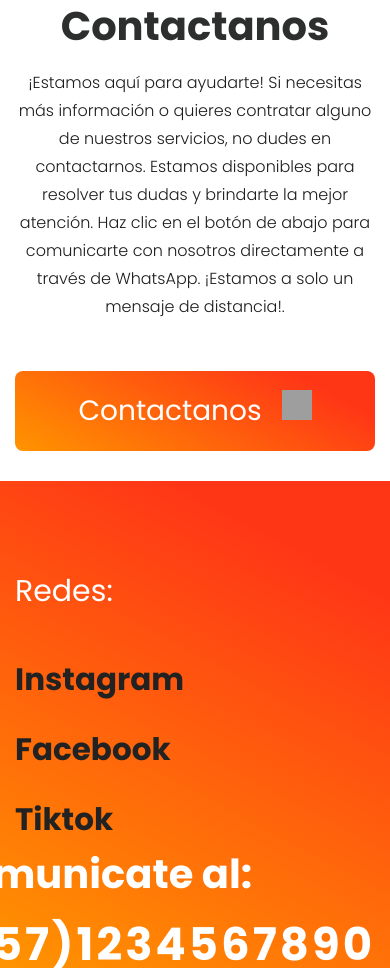
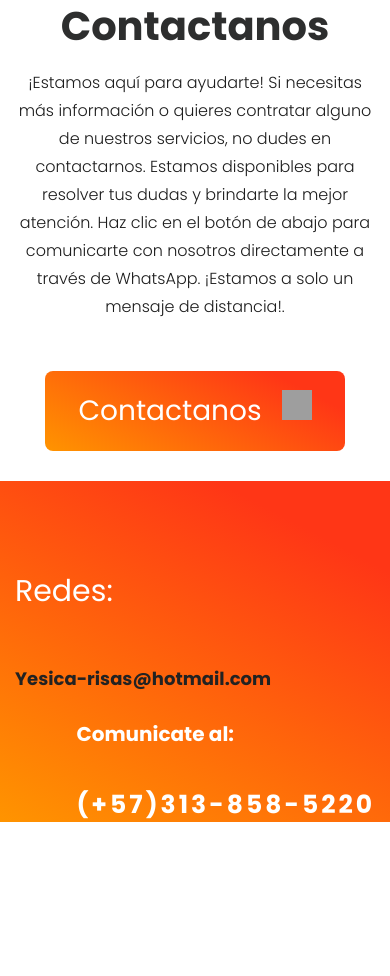
Before and after one commit to digitalpruu/Disfraces_y_lavaseco_harby, a plain HTML site: page index.html in a window 390 px wide. Shown: the part 2282-3258 px from the top of the page. After the commit the page ends 3104 px from the top, so only its background shows below. Drawn offline with nearby package versions, Linux system fonts and the light colour scheme; grey boxes are pictures that could not be loaded.

Commit message:
Initial commit from script

```diff
--- a/css/responsive.css
+++ b/css/responsive.css
@@ -27,6 +27,18 @@
         flex-direction: column;
         text-align: center;
     }
+    .call_now2 span {
+        font-size: 18px;
+    }
+    .call_now span {
+        font-size: 25px;
+    }
+    .call_now h3{
+        font-size: 20px;
+    }
+    .primary-button{
+        width: 300px;
+    }
 }
 
 @media only screen and (min-width: 769px) and (max-width: 1024px) {
--- a/index.html
+++ b/index.html
@@ -72,7 +72,7 @@
                               <h1>Harby</h1>
                               <span>Disfraces<br>
                               <strong class="land_bold">Y lavaseco</strong></span>
-                              <a href="#">Contactanos</a>
+                              <a href="https://wa.link/7y2v52">Contactanos</a>
                            </div>
                         </div>
                         <div class="col-xl-7 col-lg-7 col-md-7 col-sm-12">
@@ -125,7 +125,7 @@
                </div>
             </div>
             <div class="button-container">
-               <button class="primary-button">Contactanos<span></span></button>
+               <a href="https://wa.link/7y2v52"><button class="primary-button">Contactanos<span></span></button></a>
             </div>
          </div>
       </div>
@@ -138,15 +138,13 @@
                   <div class="col-md-6">
                      <div class="call_now2">
                         <h3>Redes:</h3>
-                        <span><a href="#">Instagram</a></span>
-                        <span><a href="#">Facebook</a></span>
-                        <span><a href="#">Tiktok</a></span>
+                        <span><a href="#">Yesica-risas@hotmail.com</a></span>
                      </div>
                   </div>
                   <div class="col-md-6">
                      <div class="call_now">
                         <h3>Comunicate al:</h3>
-                        <span>(+57)1234567890</span>
+                        <span>(+57)313-858-5220 </span>
                      </div>
                   </div>
                </div>
```
